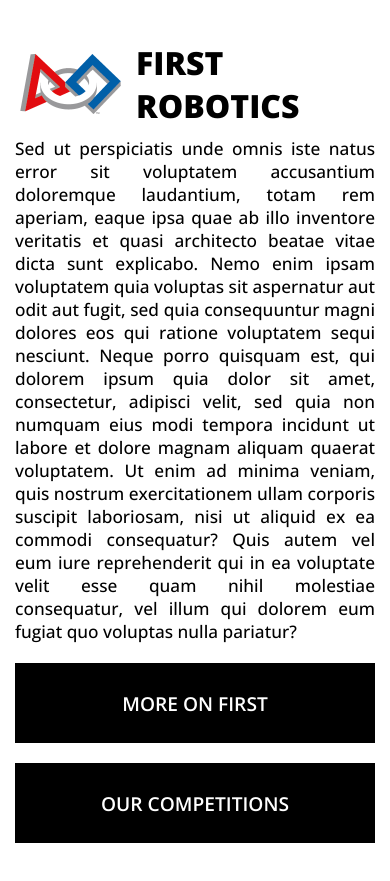
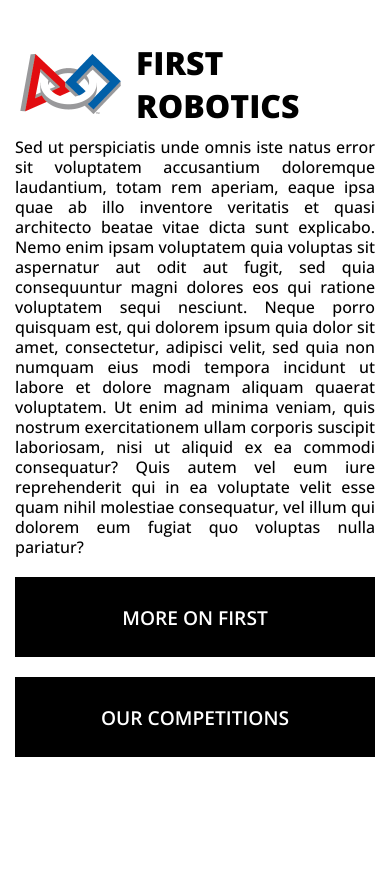
Before and after one commit to Team5599/BNCHS-Sentinels-Website-v5, a Next.js app: page / in a window 390 px wide. Shown: the part 2460-3341 px from the top of the page. Built offline with nearby package versions, Linux system fonts and the light colour scheme.

Commit message:
Adjust Home FIRST Section for mobile

```diff
--- a/app/components/FIRSTSection/firstSection.module.css
+++ b/app/components/FIRSTSection/firstSection.module.css
@@ -76,6 +76,11 @@
         gap: 20px;
     }
 
+    .contentContainer {
+        line-height: 1.25rem;
+        font-size: 1rem;
+    }
+
     .firstSectionButton {
         font-size: 1.2rem;
         height : 80px;
```
